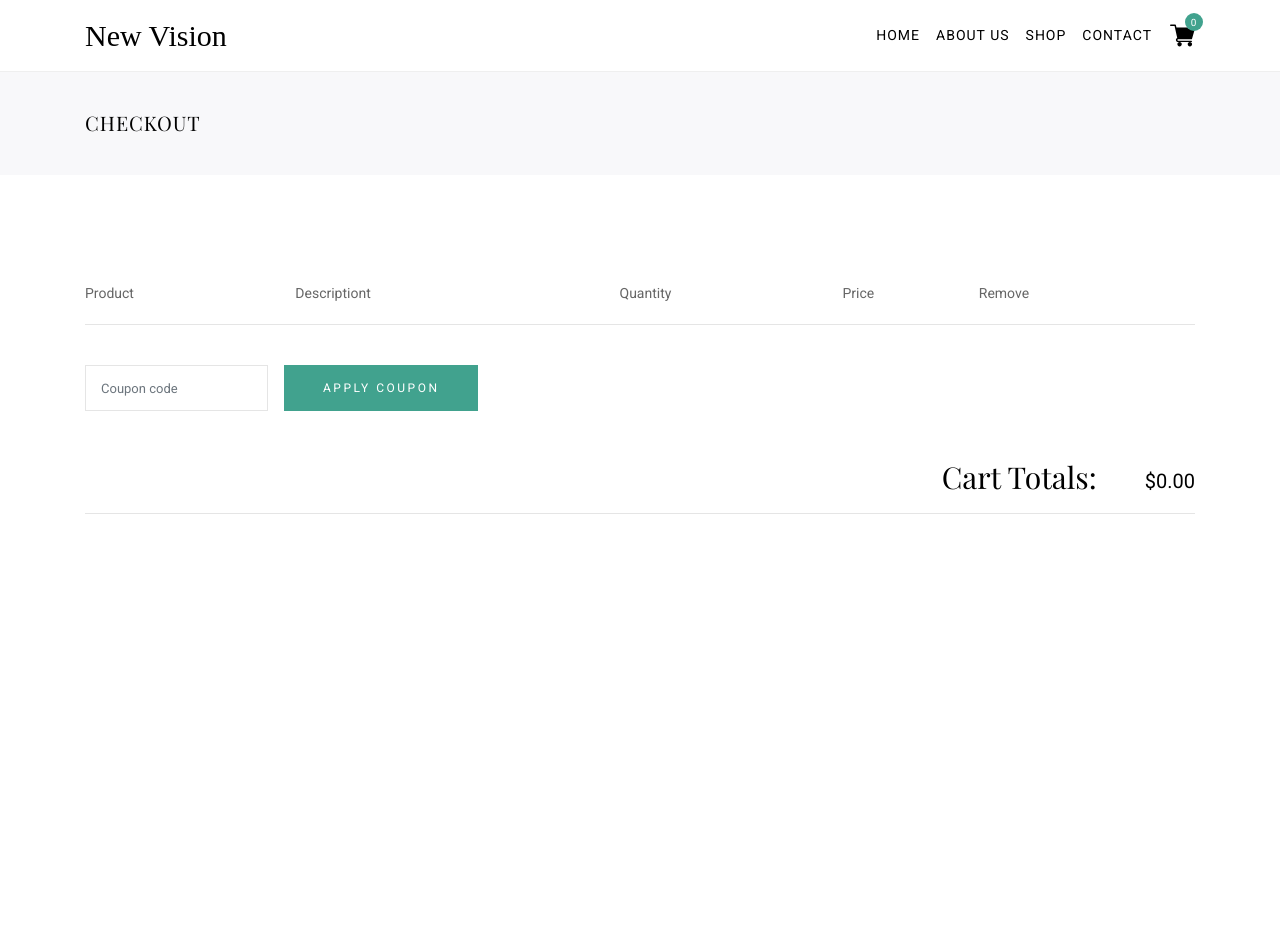
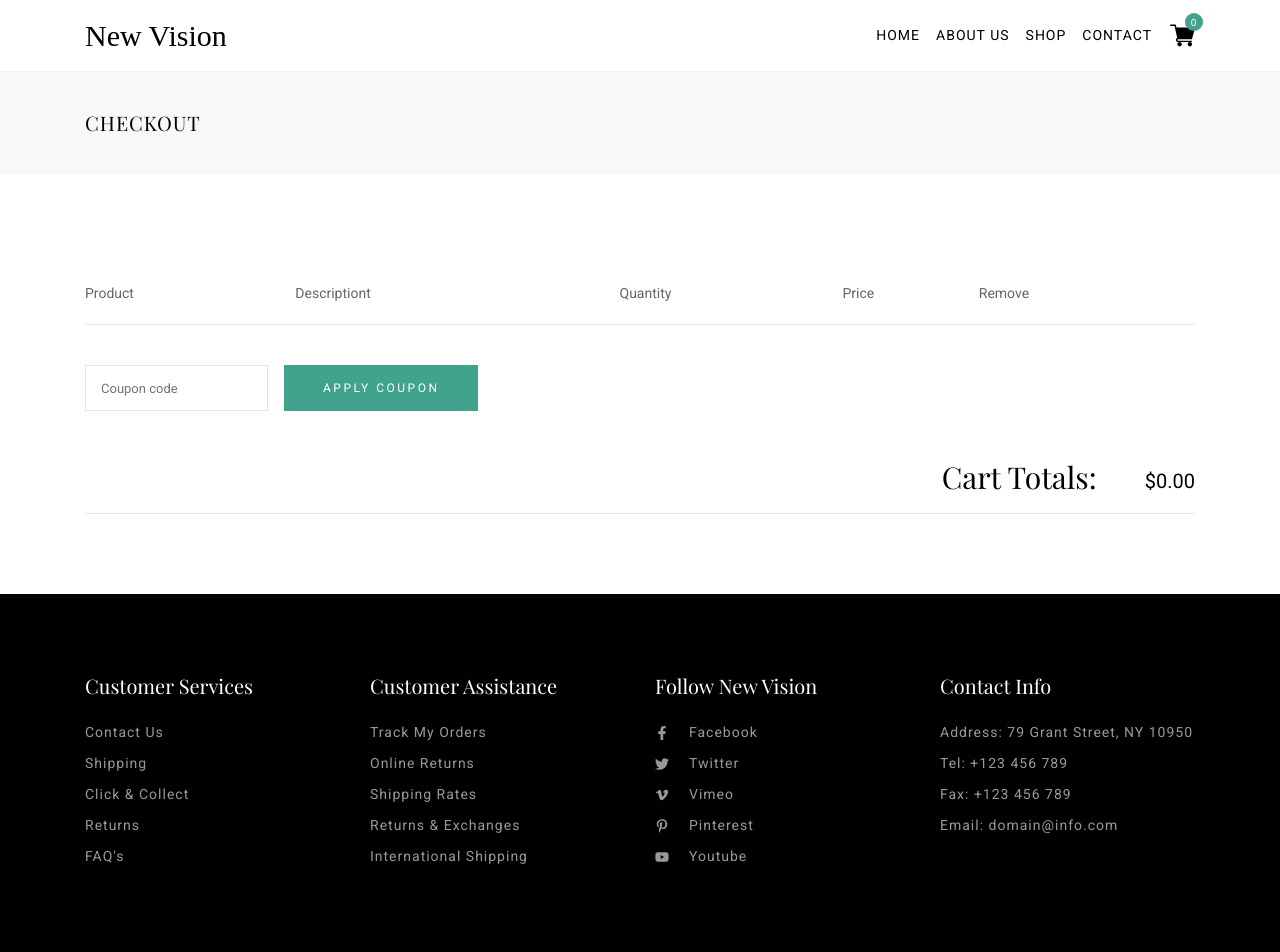
Before and after one commit to samir-mujanovic/clothing-shop, a React (Create React App) app: page /checkout in a window 1280 px wide. Shown: the top 952 px of the page. Before the commit the page ends 800 px from the top, so only its background shows below. Built offline with nearby package versions, Linux system fonts and the light colour scheme; a web font is replaced by a local one.

Commit message:
added footer section

```diff
--- a/src/App.js
+++ b/src/App.js
@@ -2,6 +2,8 @@ import React from "react";
 import { Switch, Route } from "react-router-dom";
 
 import Navbar from "./components/Navbar/Navbar";
+import FooterSection from "./components/Footer/FooterSection";
+
 import Homepage from "./pages/homepage/homepage";
 import AboutUs from "./pages/about";
 import Shop from "./pages/shop/shop";
@@ -21,6 +23,7 @@ function App() {
         <Route path="/contact" component={Contact} />
         <Route exact path="/checkout" component={Checkout} />
       </Switch>
+      <FooterSection />
     </div>
   );
 }
--- /dev/null
+++ b/src/components/Footer/FooterSection.js
@@ -0,0 +1,91 @@
+import React from "react";
+import {
+  FaFacebookF,
+  FaTwitter,
+  FaVimeoV,
+  FaPinterestP,
+  FaYoutube
+} from "react-icons/fa";
+
+import "./FooterSection.styles.scss";
+
+const Footer = () => {
+  return (
+    <>
+      <section className="footer">
+        <div className="container">
+          <div className="row">
+            <div className="col-12 col-md-3">
+              <div className="footer-links">
+                <h5>Customer Services</h5>
+                <ul className="links">
+                  <li>Contact Us</li>
+                  <li>Shipping</li>
+                  <li>Click & Collect</li>
+                  <li>Returns</li>
+                  <li>FAQ's</li>
+                </ul>
+              </div>
+            </div>
+            <div className="col-12 col-md-3">
+              <div className="footer-links">
+                <h5>Customer Assistance</h5>
+                <ul className="links">
+                  <li>Track My Orders</li>
+                  <li>Online Returns</li>
+                  <li>Shipping Rates</li>
+                  <li>Returns & Exchanges</li>
+                  <li>International Shipping</li>
+                </ul>
+              </div>
+            </div>
+            <div className="col-12 col-md-3">
+              <div className="footer-links">
+                <h5>Follow New Vision</h5>
+                <ul className="links">
+                  <li>
+                    <FaFacebookF />
+                    Facebook
+                  </li>
+                  <li>
+                    <FaTwitter />
+                    Twitter
+                  </li>
+                  <li>
+                    <FaVimeoV />
+                    Vimeo
+                  </li>
+                  <li>
+                    <FaPinterestP />
+                    Pinterest
+                  </li>
+                  <li>
+                    <FaYoutube />
+                    Youtube
+                  </li>
+                </ul>
+              </div>
+            </div>
+            <div className="col-12 col-md-3">
+              <div className="footer-links company-info">
+                <h5>Contact Info</h5>
+                <ul>
+                  <li>Address: 79 Grant Street, NY 10950</li>
+                  <li>Tel: +123 456 789</li>
+                  <li>Fax: +123 456 789</li>
+                  <li>Email: domain@info.com</li>
+                </ul>
+              </div>
+            </div>
+          </div>
+        </div>
+      </section>
+      <div className="copy-right">
+        <p className="text-center">
+          Copyright &copy; {new Date().getFullYear()}
+        </p>
+      </div>
+    </>
+  );
+};
+export default Footer;
--- /dev/null
+++ b/src/components/Footer/FooterSection.styles.scss
@@ -0,0 +1,39 @@
+.footer {
+  background-color: #000;
+  padding: 80px 0;
+  .footer-links {
+    h5 {
+      color: #fff;
+      font-family: "Playfair Display", serif;
+      margin: 0 0 24px;
+      font-size: 20px;
+    }
+    ul {
+      list-style: none;
+      padding: 0;
+      li {
+        margin: 10px 0;
+        color: #999;
+        font-size: 14px;
+        letter-spacing: 1px;
+        cursor: pointer;
+        &:hover {
+          color: #41a28e;
+        }
+        svg {
+          margin-right: 20px;
+        }
+      }
+    }
+  }
+}
+.copy-right {
+  background-color: #111;
+  padding: 30px 0;
+  p {
+    color: #999;
+    margin-bottom: 0;
+    letter-spacing: 1px;
+    font-size: 16px;
+  }
+}
```
